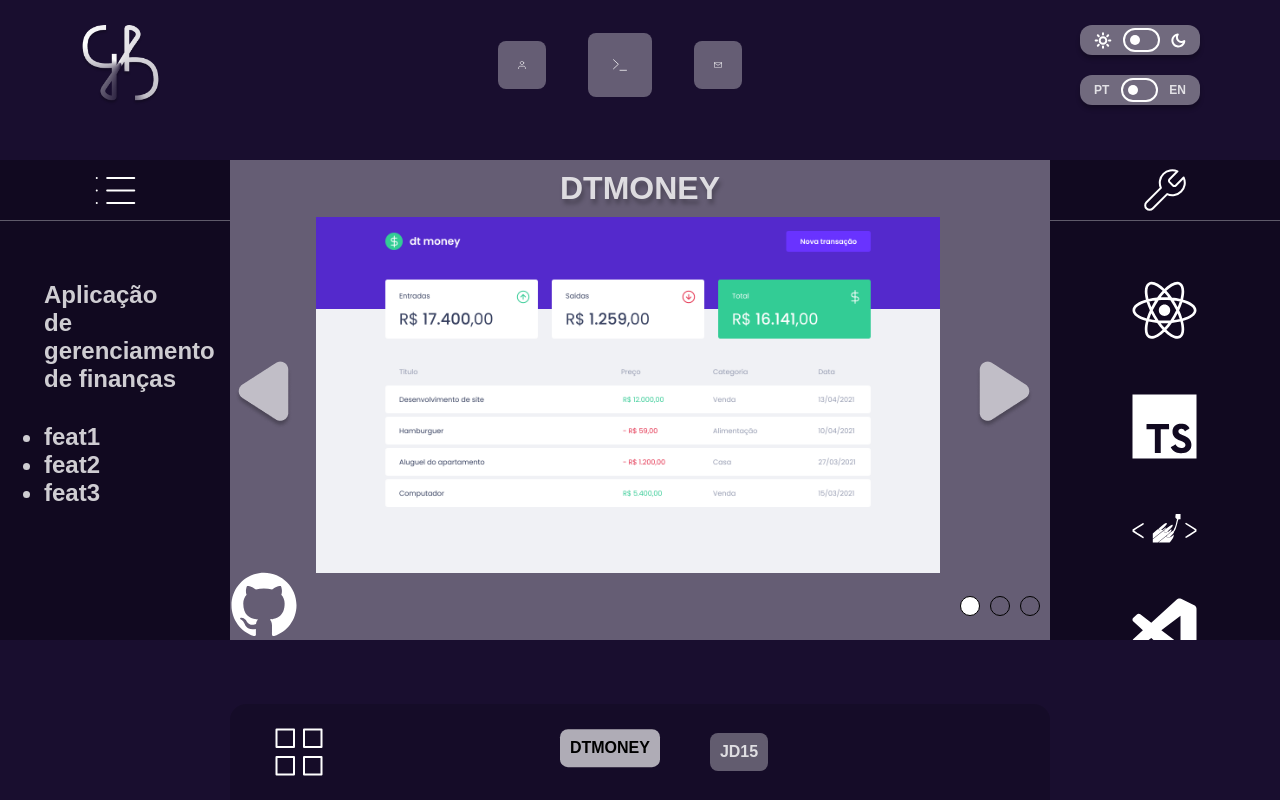
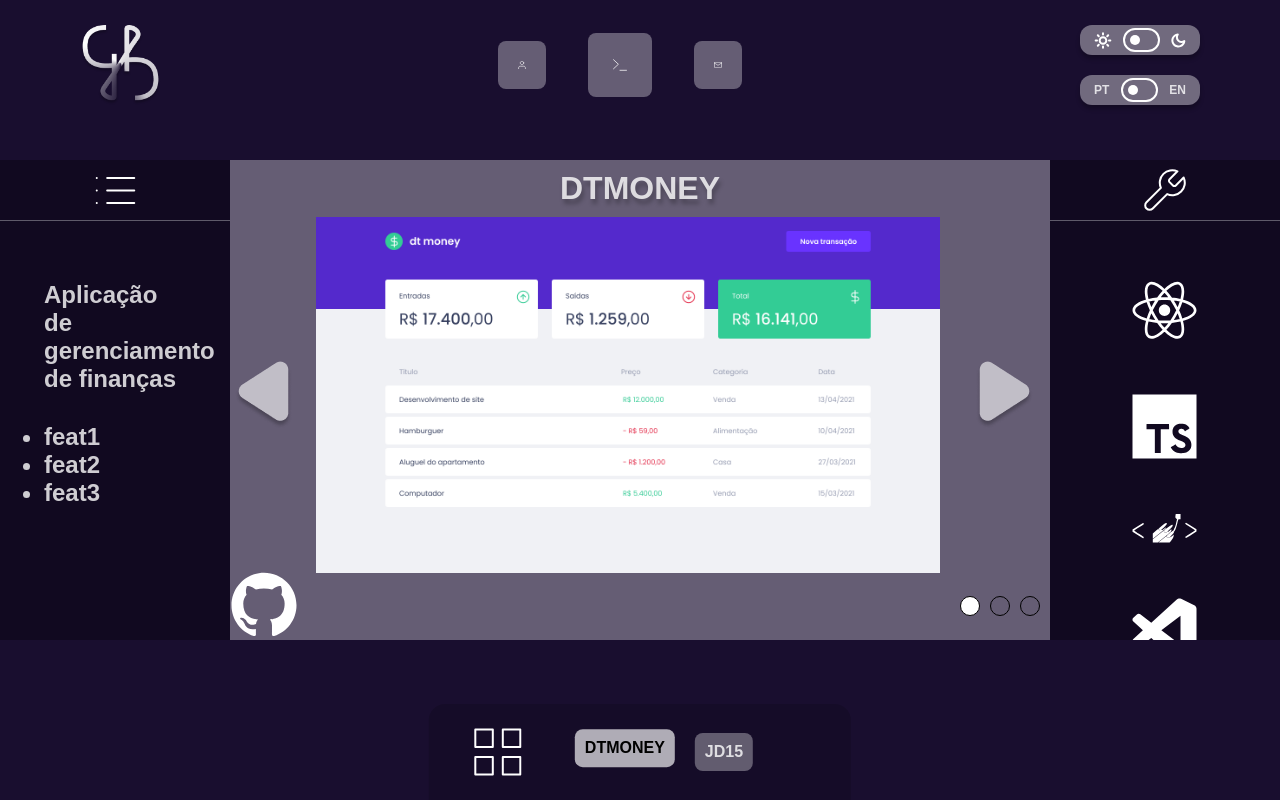
Before and after one commit to gabrielb-ss/my-portfolio, a React (Vite) app: page / in a window 1280 px wide. Built offline with nearby package versions, Linux system fonts and the light colour scheme.

Commit message:
reduce ProjectsNavBar width

```diff
--- a/src/components/ProjectsNavBar/styles.ts
+++ b/src/components/ProjectsNavBar/styles.ts
@@ -1,11 +1,13 @@
 import styled from 'styled-components'
 
 export const Content = styled.nav`
-  width: 64vw;
+  min-width: 33vw;
   height:12vh;
 
   position: absolute;
   bottom: 0;
+  left: 50%;
+  transform: translate(-50%);
   right: 18vw;
 
   padding: 0 4.5rem;
@@ -24,7 +26,7 @@ export const Content = styled.nav`
     list-style: none;
     display: flex;
     justify-content: center;
-    gap: 5rem;
+    gap: 2rem;
 
     li {
       transition: all .2s ease-out;
```
